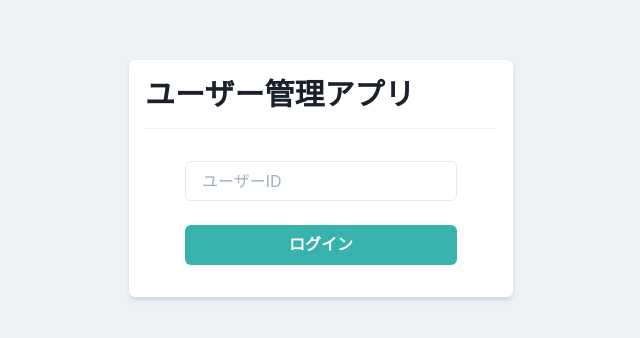
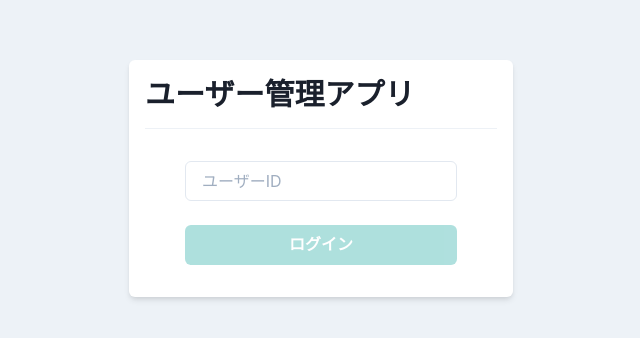
Before and after one commit to ky0613/react-typescript-app, a React (Create React App) app: page / in a window 1280 px wide. Shown: the part 222-560 px from the top of the page, without its empty margins (319-959 px from the left). Built offline with nearby package versions, Linux system fonts and the light colour scheme; the HTML template or start-up script is replaced by a standard one.

Commit message:
ログイン機能の実装

```diff
--- a/src/components/atoms/button/PrimaryButton.tsx
+++ b/src/components/atoms/button/PrimaryButton.tsx
@@ -3,12 +3,22 @@
 
 type Props = {
   children: ReactNode;
+  disabled?: boolean;
+  loading?: boolean;
+  onClick: () => void;
 };
 
 export const PrimaryButton: VFC<Props> = memo((props) => {
-  const { children } = props;
+  const { children, onClick, disabled = false, loading = false } = props;
   return (
-    <Button bg="teal.400" color="white" _hover={{ opacity: 0.8 }}>
+    <Button
+      bg="teal.400"
+      color="white"
+      _hover={{ opacity: 0.8 }}
+      isLoading={loading}
+      disabled={disabled || loading}
+      onClick={onClick}
+    >
       {children}
     </Button>
   );
--- a/src/components/pages/Login.tsx
+++ b/src/components/pages/Login.tsx
@@ -1,9 +1,17 @@
 import { Box, Divider, Flex, Heading, Input, Stack } from "@chakra-ui/react";
-import { VFC, memo } from "react";
+import { VFC, memo, useState, ChangeEvent } from "react";
+import { useAuth } from "../../hooks/useAuth";
 
 import { PrimaryButton } from "../atoms/button/PrimaryButton";
 
 export const Login: VFC = memo(() => {
+  const { loading, login } = useAuth();
+  const [userId, setUserId] = useState("");
+
+  const onChangeUserID = (e: ChangeEvent<HTMLInputElement>) =>
+    setUserId(e.target.value);
+  const onClickLogin = () => login(userId);
+
   return (
     <Flex align="center" justify="center" height="100vh">
       <Box bg="white" w="sm" p={4} borderRadius="md" shadow="md">
@@ -12,8 +20,18 @@
         </Heading>
         <Divider my={4} />
         <Stack spacing={6} py={4} px={10}>
-          <Input placeholder="ユーザーID" />
-          <PrimaryButton>ログイン</PrimaryButton>
+          <Input
+            placeholder="ユーザーID"
+            value={userId}
+            onChange={onChangeUserID}
+          />
+          <PrimaryButton
+            onClick={onClickLogin}
+            disabled={userId === ""}
+            loading={loading}
+          >
+            ログイン
+          </PrimaryButton>
         </Stack>
       </Box>
     </Flex>
--- /dev/null
+++ b/src/hooks/useAuth.ts
@@ -0,0 +1,28 @@
+import { useCallback, useState } from "react";
+import axios from "axios";
+import { User } from "../types/api/user";
+import { useHistory } from "react-router-dom";
+
+export const useAuth = () => {
+  const history = useHistory();
+  const [loading, setLoading] = useState(false);
+  const login = useCallback(
+    (id: string) => {
+      setLoading(true);
+      axios
+        .get<User>(`https://jsonplaceholder.typicode.com/users/${id}`)
+        .then((res) => {
+          if (res.data) {
+            history.push("/home");
+          } else {
+            alert("ユーザーが見つかりません");
+          }
+        })
+        .catch(() => alert("ログインできません"))
+        .finally(() => setLoading(false));
+    },
+    [history]
+  );
+
+  return { loading, login };
+};
--- /dev/null
+++ b/src/types/api/user.ts
@@ -0,0 +1,23 @@
+export type User = {
+  id: number;
+  name: string;
+  username: string;
+  email: string;
+  address: {
+    street: string;
+    suite: string;
+    city: string;
+    zipcode: string;
+    geo: {
+      lat: string;
+      lng: string;
+    };
+  };
+  phone: string;
+  website: string;
+  company: {
+    name: string;
+    catchPhrase: string;
+    bs: string;
+  };
+};
--- a/tsconfig.json
+++ b/tsconfig.json
@@ -7,7 +7,7 @@
         "esModuleInterop": true,
         "lib": [
             "dom",
-            "es2015"
+            "es2018"
         ],
         "jsx": "react-jsx"
     }
```
